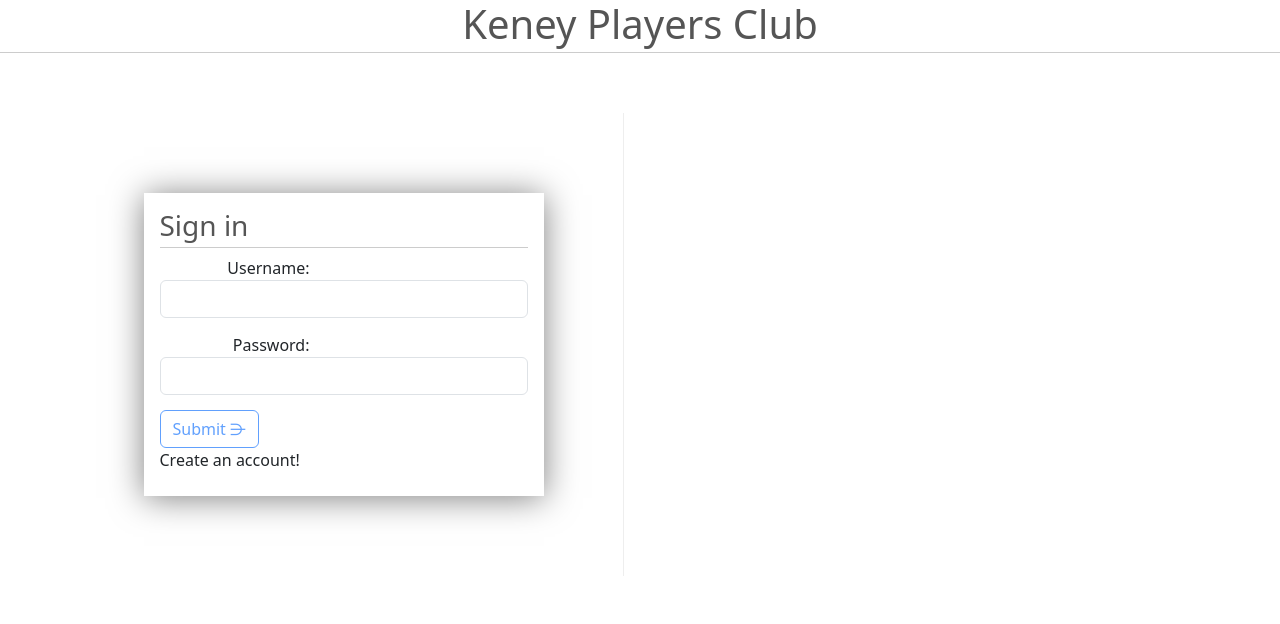
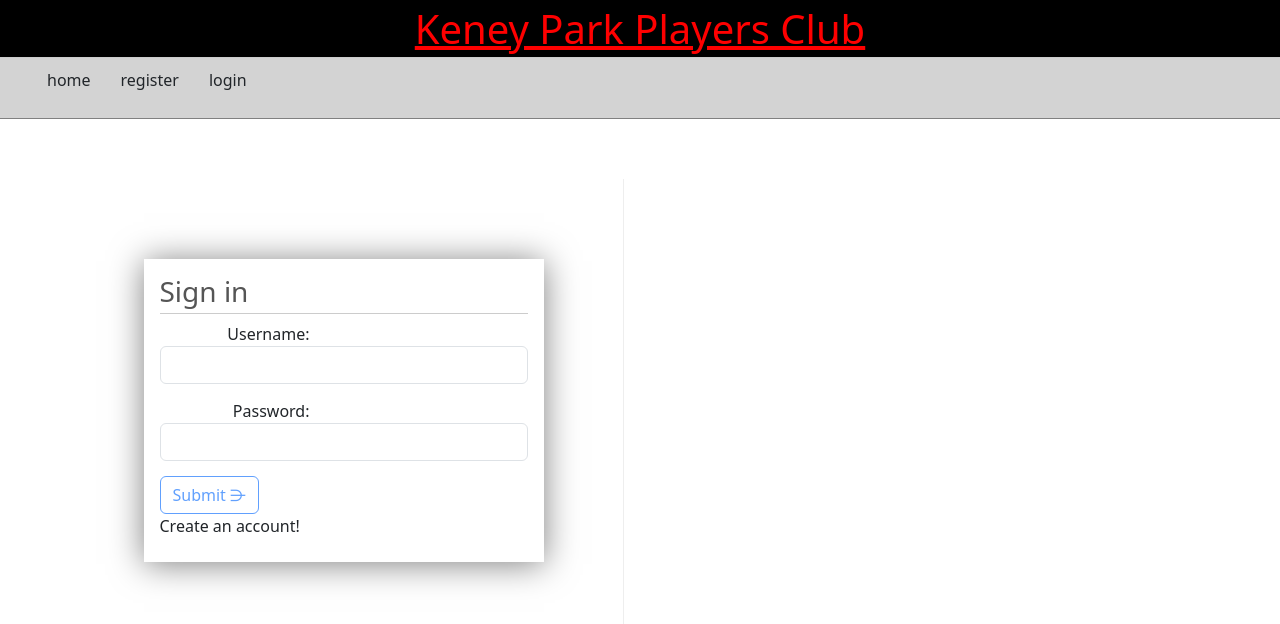
Before and after one commit to winterb721/KPPC, an Angular app: page /signin in a window 1280 px wide. Shown: the top 624 px of the page. Built offline with nearby package versions, Linux system fonts and the light colour scheme.

Commit message:
Added menubar

```diff
--- a/src/app/app.component.html
+++ b/src/app/app.component.html
@@ -1,2 +1,12 @@
-<h1>Keney Players Club</h1>
+<header>
+
+    <h1><a href="index.html">Keney Park Players Club</a></h1>
+  </header>
+  <nav>
+    <ul>
+      <li><a routerLink="/home">home</a></li>
+      <li><a routerLink="/register">register</a></li>
+      <li><a routerLink="/login">login</a></li>
+    </ul>
+  </nav>
 <router-outlet></router-outlet>
```
